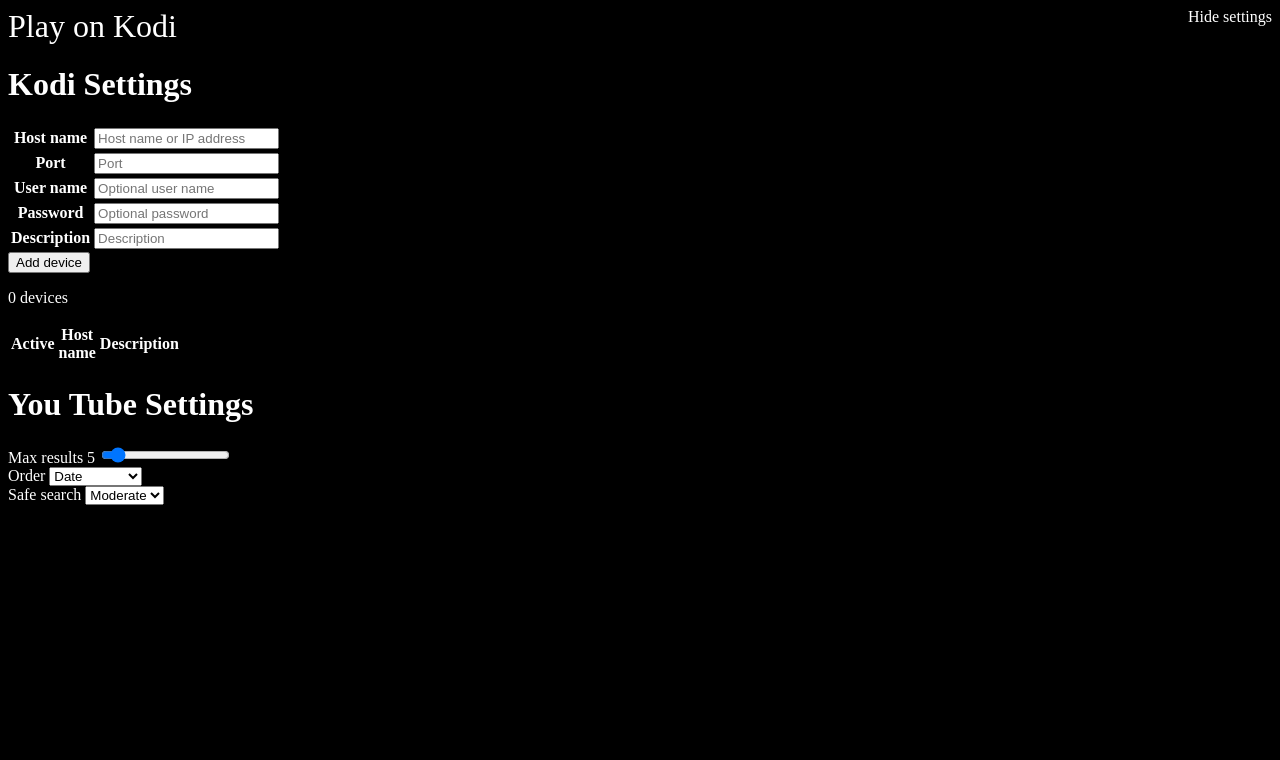
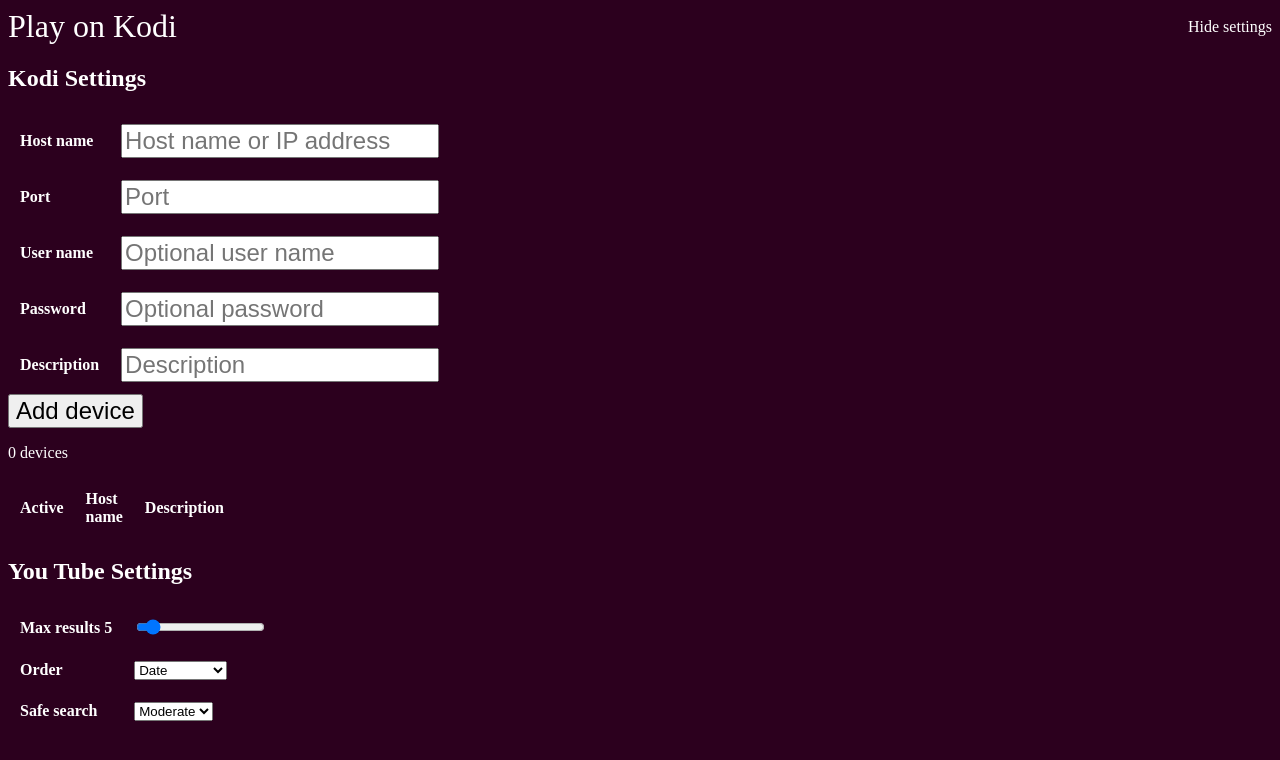
Before and after one commit to pla1/PlayOnKodi, a plain HTML site: page www/index.html in a window 1280 px wide. Both pictures are taken after a click on the element "Settings". Drawn offline with Linux system fonts and the light colour scheme.

Commit message:
Tinkering with the search field focus.

```diff
--- a/www/css/app.css
+++ b/www/css/app.css
@@ -1,9 +1,16 @@
 body, h1, h2, h3, p, li, span {
 font-family: Ubuntu;
 color:white;
-background:black;
+background: #2C001E;
+}
+th, td {
+padding:10px;
+text-align:left;
 }
 .searchField {
+
+}
+input, button, option {
 font-size:x-large;
 }
 .header {
@@ -14,9 +21,12 @@
 }
 .settings {
  float:right;
+ padding-top:10px;
+ padding-bottom:10px;
+ padding-left:10px;
 }
 .listContainer {
-border: 1px solid silver;
+border: 1px solid #DD4814;
 overflow: auto;
 margin-top:5px;
 }
--- a/www/index.html
+++ b/www/index.html
@@ -5,32 +5,21 @@
 <title>Play on Kodi</title>
 <meta name="description" content="Play on Kodi">
 <meta name="viewport" content="width=device-width, initial-scale=1, maximum-scale=1, user-scalable=0">
-<!--<link href="/usr/share/ubuntu-html5-ui-toolkit/0.1/ambiance/css/appTemplate.css" rel="stylesheet" type="text/css" />
--->
 <link rel="stylesheet" href="css/app.css" type="text/css" />
-<!--
-<script src="/usr/share/ubuntu-html5-ui-toolkit/0.1/ambiance/js/fast-buttons.js"></script>
-<script src="/usr/share/ubuntu-html5-ui-toolkit/0.1/ambiance/js/core.js"></script>
-<script src="/usr/share/ubuntu-html5-ui-toolkit/0.1/ambiance/js/buttons.js"></script>
-<script src="/usr/share/ubuntu-html5-ui-toolkit/0.1/ambiance/js/dialogs.js"></script>
-<script src="/usr/share/ubuntu-html5-ui-toolkit/0.1/ambiance/js/page.js"></script>
-<script src="/usr/share/ubuntu-html5-ui-toolkit/0.1/ambiance/js/pagestacks.js"></script>
-<script src="/usr/share/ubuntu-html5-ui-toolkit/0.1/ambiance/js/tab.js"></script>
-<script src="/usr/share/ubuntu-html5-ui-toolkit/0.1/ambiance/js/tabs.js"></script>
--->
 <script src="js/moment.js"></script>
 <script src="js/angular.js"></script>
 <script src="js/controllers.js"></script>
 </head>
 <body>
-   <div loading-indicator style="position: absolute; top: 50%; left: 50%; margin-right: -50%; transform: translate(-50%, -50%);background-color: red; color: white; display: none; font-size:larger;"></div>
-   <div class="header"><span class="title">Play on Kodi</span><span class="settings" ng-click="showSettings = !showSettings" ng-show="!showSettings">Settings</span><span class="settings" ng-click="showSettings = !showSettings" ng-show="showSettings">Hide settings</span></div>
+  <div loading-indicator style="position: absolute; top: 50%; left: 50%; margin-right: -50%; transform: translate(-50%, -50%); background-color: red; color: white; display: none; font-size: larger;"></div>
+  <div class="header">
+    <span class="title">Play on Kodi</span><span class="settings" ng-click="showSettings = !showSettings" ng-show="!showSettings">Settings</span><span class="settings" ng-click="showSettings = !showSettings" ng-show="showSettings">Hide settings</span>
+  </div>
 
 
   <div ng-show="!showSettings">
     <div class="searchFieldContainer">
-          <input ng-model="searchField" ng-keyup="$event.keyCode == 13 && searchYouTube()" type="text" placeholder="Search YouTube" focus-me="focusInput" class="searchField">
-          <span ng-show="items">{{filteredItems.length}} results</span>
+      <input id="searchFieldId" ng-model="searchField" ng-keyup="$event.keyCode == 13 && searchYouTube()" type="text" placeholder="Search YouTube"  class="searchField"> <span ng-show="items">{{filteredItems.length}} results</span>
     </div>
 
     <div class="listContainer" ng-repeat="item in filteredItems = (items | filter:notOnQueue)" ng-click="kodiAddToPlaylist(item)">
@@ -38,29 +27,45 @@
         <img ng-src="{{item.snippet.thumbnails.default.url}}">
       </div>
       <div class="textContainer">
-            <h3>{{item.snippet.title}} - <span style='font-size:smaller'>{{item.age}}</span></h3>
+        <h3>
+          {{item.snippet.title}} - <span style='font-size: smaller'>{{item.age}}</span>
+        </h3>
       </div>
       <div class="textContainer">{{item.snippet.description}}</div>
     </div>
-
   </div>
 
-
   <div ng-show="showSettings">
-        <h1>Kodi Settings</h1>
+    <h2>Kodi Settings</h2>
     <table id="deviceForm">
-          <tr><th>Host name</th><td><input type="text" ng-model="deviceName" placeholder="Host name or IP address"></td></tr>
-          <tr><th>Port</th><td><input type="number" ng-model="devicePort" placeholder="Port"></td></tr>
-          <tr><th>User name</th><td><input type="text" ng-model="deviceUserName" placeholder="Optional user name"></td></tr>
-          <tr><th>Password</th><td><input type="password" ng-model="devicePassword" placeholder="Optional password"></td></tr>
-          <tr><th>Description</th><td><input type="text" ng-model="deviceDescription" placeholder="Description"></td></tr>
+      <tr>
+        <th>Host name</th>
+        <td><input type="text" ng-model="deviceName" placeholder="Host name or IP address"></td>
+      </tr>
+      <tr>
+        <th>Port</th>
+        <td><input type="number" ng-model="devicePort" placeholder="Port"></td>
+      </tr>
+      <tr>
+        <th>User name</th>
+        <td><input type="text" ng-model="deviceUserName" placeholder="Optional user name"></td>
+      </tr>
+      <tr>
+        <th>Password</th>
+        <td><input type="password" ng-model="devicePassword" placeholder="Optional password"></td>
+      </tr>
+      <tr>
+        <th>Description</th>
+        <td><input type="text" ng-model="deviceDescription" placeholder="Description"></td>
+      </tr>
     </table>
     <button ng-click="saveNewDevice()">Add device</button>
     <p>{{devices.length}} devices</p>
     <table ng-show="devices">
       <tr>
         <th>Active</th>
-            <th>Host<br>name</th>
+        <th>Host<br>name
+        </th>
         <th>Description</th>
       </tr>
       <tr ng-repeat="device in devices track by $index">
@@ -68,28 +73,36 @@
         <td>{{device.name}}</td>
         <td>{{device.description}}</td>
       </tr>
+    </table>
 
-        </table>
-       <h1>You Tube Settings</h1>
-        <div>Max results {{maxResults}} <input ng-model="maxResults" ng-change="saveYtSettings()" type="range" min="1" max="50" ></div>
-        <div>Order
-          <select ng-model="ytOrder" ng-change="saveYtSettings()">
+
+    <h2>You Tube Settings</h2>
+    <table>
+      <tr>
+        <th>Max results {{maxResults}}</th>
+        <td><input ng-model="maxResults" ng-change="saveYtSettings()" type="range" min="1" max="50"></td>
+      </tr>
+      <tr>
+        <th>Order</th>
+        <td><select ng-model="ytOrder" ng-change="saveYtSettings()">
             <option value="date">Date</option>
             <option value="rating">Rating</option>
             <option value="relevance">Relevance</option>
             <option value="title">Title</option>
             <option value="videoCount">Video count</option>
             <option value="viewCount">View count</option>
-          </select>
-        </div>
-        <div>Safe search
-          <select ng-model="ytSafeSearch" ng-change="saveYtSettings()">
+        </select></td>
+      </tr>
+      <tr>
+        <th>Safe search</th>
+        <td><select ng-model="ytSafeSearch" ng-change="saveYtSettings()">
             <option value="moderate">Moderate</option>
             <option value="none">None</option>
             <option value="strict">Strict</option>
-          </select>
+        </select></td>
+      </tr>
+    </table>
   </div>
-
 
   <script src="js/app.js"></script>
 </body>
--- a/www/js/controllers.js
+++ b/www/js/controllers.js
@@ -41,21 +41,6 @@
 });
 
 
-pokApp.directive('focusMe', function($timeout) {
-  return {
-    scope: { trigger: '=focusMe' },
-    link: function(scope, element) {
-      scope.$watch('trigger', function(value) {
-          console.log("focus me triggered value: " + value);
-        if(value === true) {
-            element[0].focus();
-        } else {
-            element[0].blur();
-        }
-      });
-    }
-  };
-});
 
 pokApp.controller('PokController', [ '$scope', '$http', function($scope, $http) {
  // localStorage.removeItem("devices");
@@ -65,7 +50,6 @@
   $scope.ytSafeSearch = storageGet("ytSafeSearch","moderate");
   $scope.devices = JSON.parse(localStorage.getItem("devices"));
   $scope.notOnQueue="notOnQueue";
-  $scope.focusInput=true;
   console.log("Devices: " + JSON.stringify($scope.devices));
   if (typeof $scope.devices == "undefined" || isBlank($scope.devices)) {
     console.log("Devices is blank.");
@@ -75,8 +59,8 @@
 
   $scope.searchYouTube = function() {
     console.log('Looking up: ' + $scope.searchField + " max results:" + $scope.maxResults);
+    document.getElementById("searchFieldId").blur();
     var url = "https://www.googleapis.com/youtube/v3/search";
-    $scope.focusInput=false;
     var httpConfig = {
           method: "GET",
           params: {
```
Also changed, not shown: 1 other file. Lines whose indentation alone changed are shown as unchanged.
